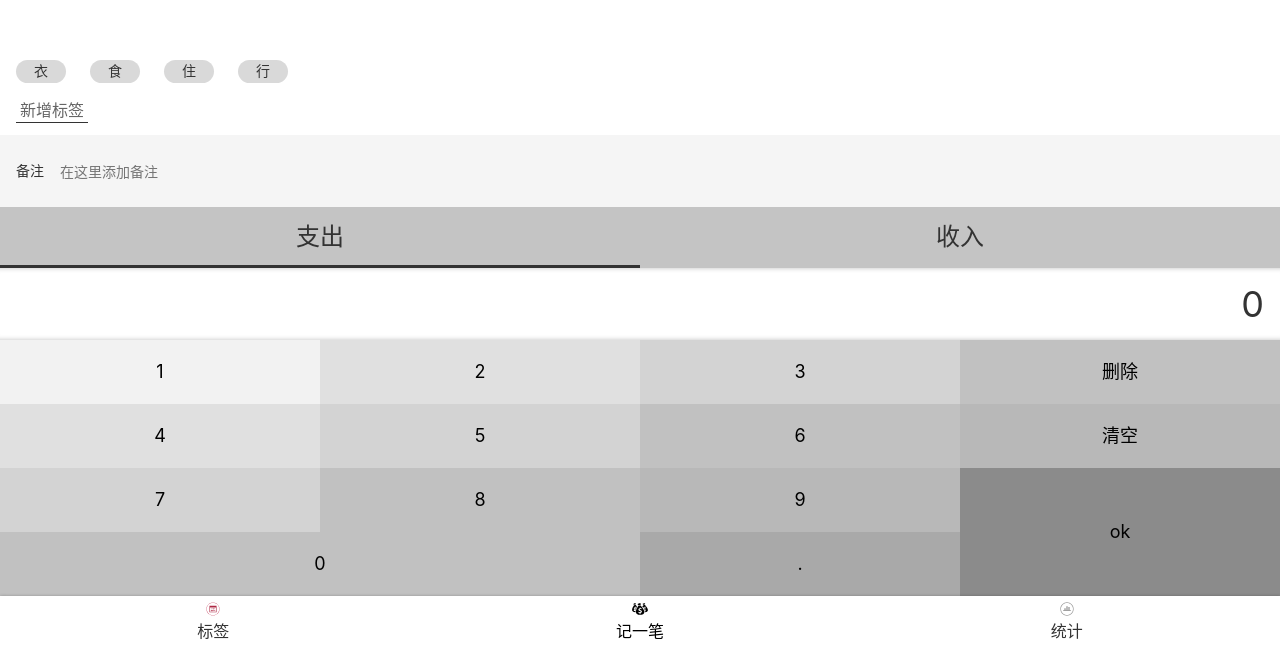
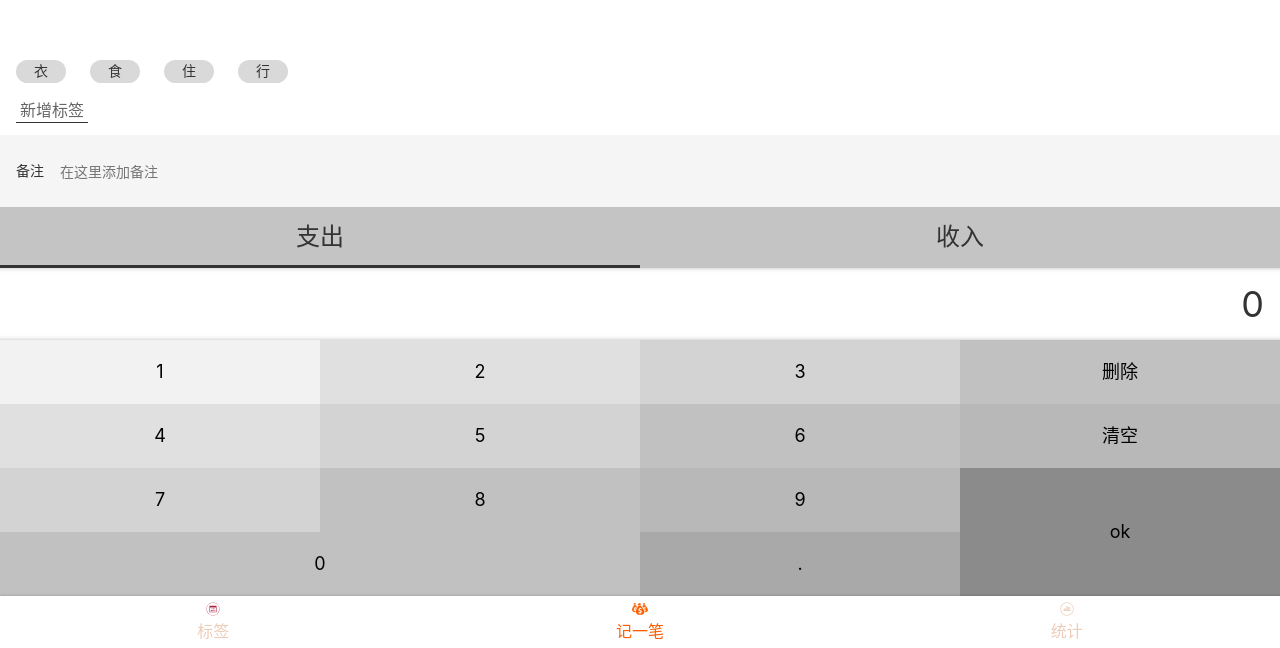
Before and after one commit to nicole618/morney-react, a React app: page /#/money in a window 1280 px wide. Shown: the part 152-800 px from the top of the page. Built offline with nearby package versions, Linux system fonts and the light colour scheme.

Commit message:
底部导航样式修改完毕

```diff
--- a/src/components/Nav.tsx
+++ b/src/components/Nav.tsx
@@ -2,7 +2,7 @@ import styled from 'styled-components';
 import {NavLink} from 'react-router-dom';
 import React from 'react';
 import Icon from './Icon';
-
+import 'helper.scss'
 
 const NavWrapper =styled.nav`
   box-shadow: 0 0 3px rgba(0,0,0,.25);
@@ -14,22 +14,18 @@ const NavWrapper =styled.nav`
       width: 33.3333%;
       text-align: center;
       padding: 5px 0;
+      color: #edccb8;
       >a{
         display: flex;
         flex-direction: column;
         justify-content: center;
         align-items: center;
         >.icon{
-          fill: #999;
-          color: #999;
           width: 26px;
           margin-bottom: 2px;
         }
         &.selected{
-          color: #000;
-          .icon{
-            fill: #000;
-          }
+          color: #fb5f03;
         }
       }
     }
--- a/src/index.scss
+++ b/src/index.scss
@@ -23,8 +23,10 @@ body{
 }
 .icon{
   width: 1em;
-  height: 1em
-;
+  height: 1em;
+  font-size: inherit;
+  fill: currentColor;
+
 }
 button,input{
   font: inherit;
```
